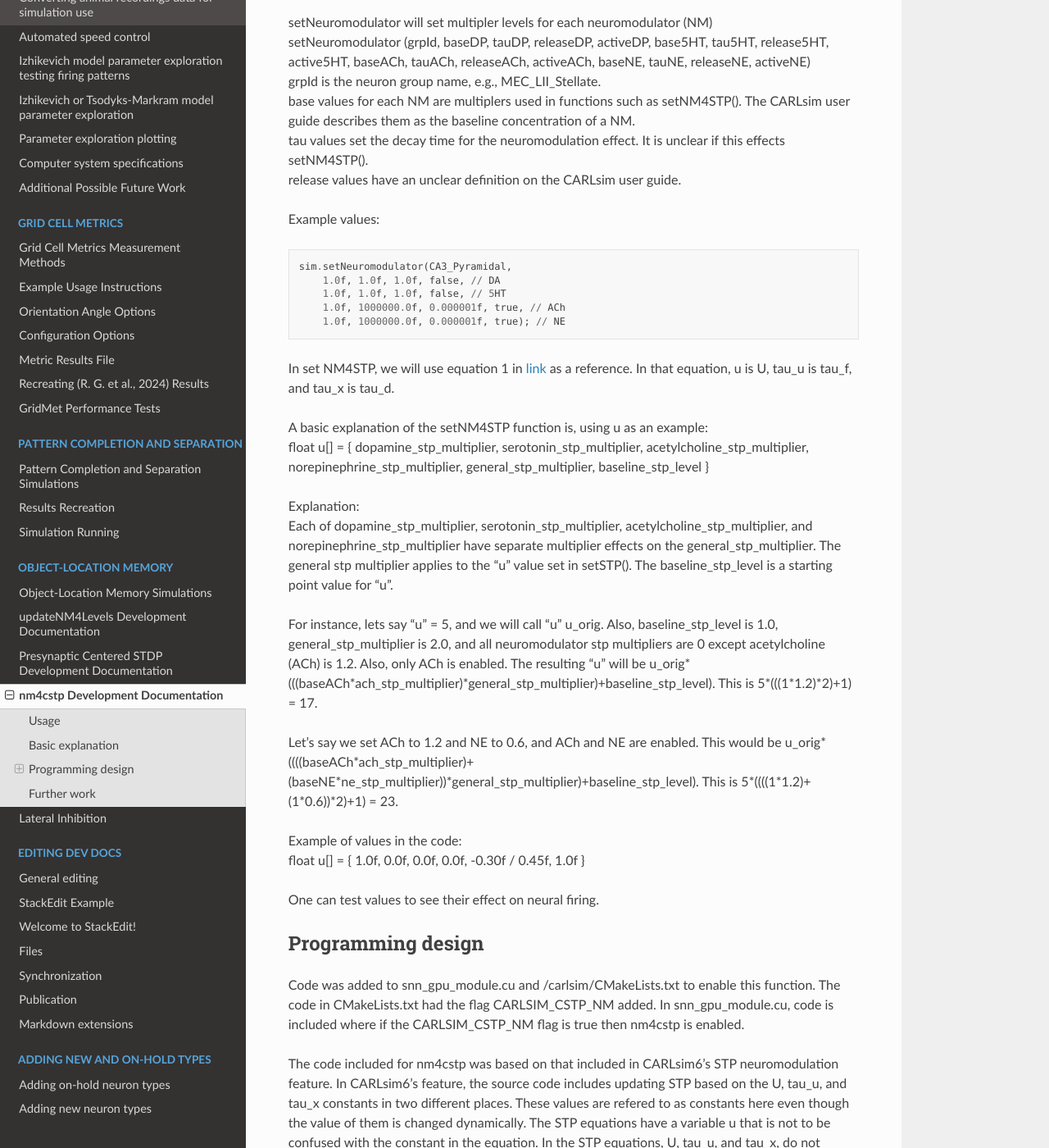
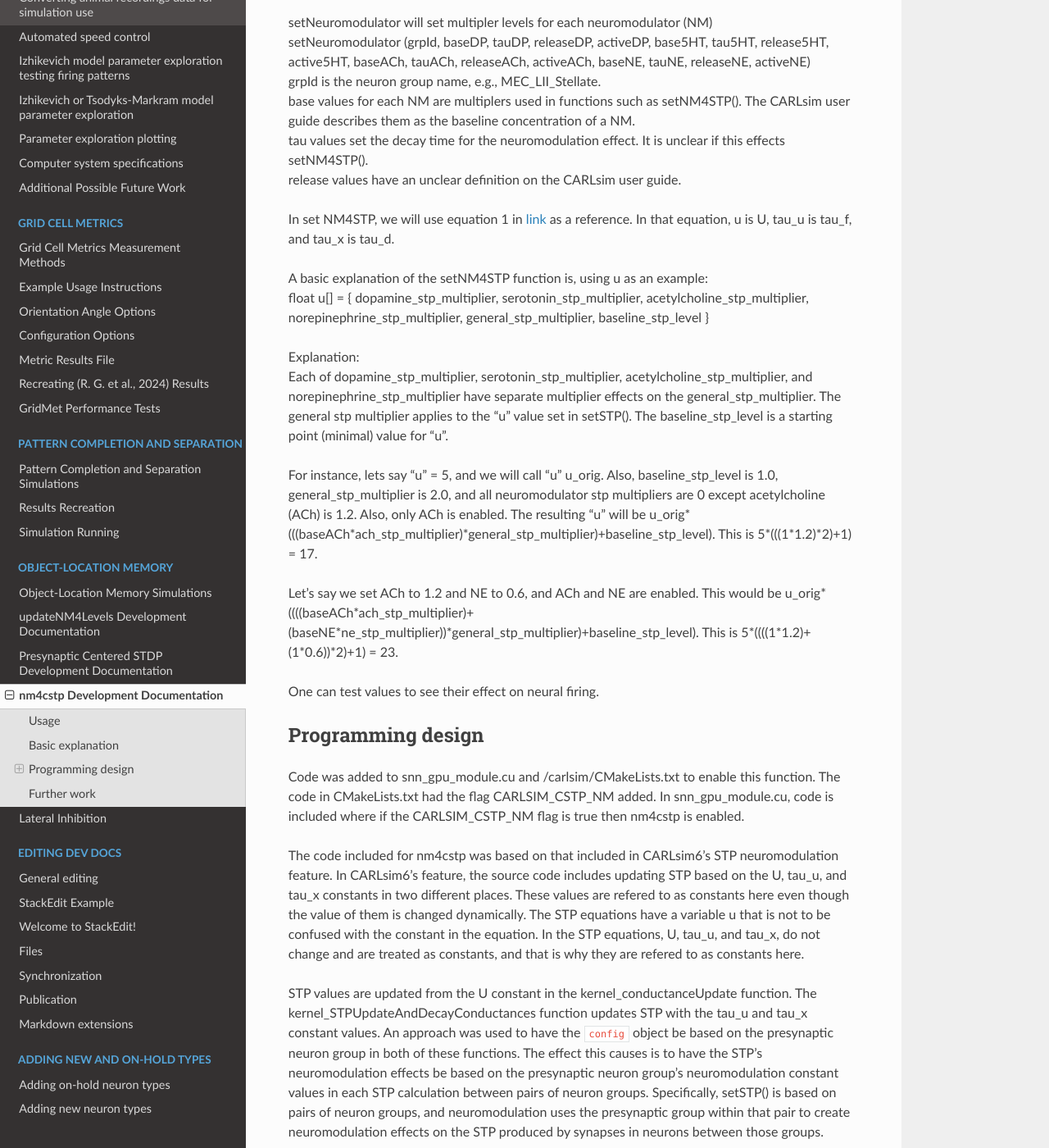
Before and after one commit to Hippocampome-Org/hco_dev_docs, a Sphinx documentation site: the page built from docs/oblomem/nm4cstp.md, in a window 1280 px wide and 1400 px high, scrolled down 1194 px. Shown: the whole window at 82% size. Built offline with Sphinx 7.4.7 and the Read the Docs theme 3.1.0, drawn with Linux system fonts in a browser that asks for light colours.

Commit message:
added to nm4cstp page

````diff
--- a/docs/oblomem/nm4cstp.md
+++ b/docs/oblomem/nm4cstp.md
@@ -39,29 +39,17 @@ setNeuromodulator will set multipler levels for each neuromodulator (NM)
 <br>tau values set the decay time for the neuromodulation effect. It is unclear if this effects setNM4STP().
 <br>release values have an unclear definition on the CARLsim user guide.
 
-Example values:
-```
-sim.setNeuromodulator(CA3_Pyramidal,
-    1.0f, 1.0f, 1.0f, false, // DA
-    1.0f, 1.0f, 1.0f, false, // 5HT
-    1.0f, 1000000.0f, 0.000001f, true, // ACh
-    1.0f, 1000000.0f, 0.000001f, true); // NE
-```
-
 In set NM4STP, we will use equation 1 in [link](http://www.scholarpedia.org/article/Short-term_synaptic_plasticity) as a reference. In that equation, u is U, tau_u is tau_f, and tau_x is tau_d.
 
 A basic explanation of the setNM4STP function is, using u as an example:
 <br>float u\[\] = { dopamine_stp_multiplier, serotonin_stp_multiplier, acetylcholine_stp_multiplier, norepinephrine_stp_multiplier, general_stp_multiplier, baseline_stp_level }
 
 Explanation:
-<br>Each of dopamine_stp_multiplier, serotonin_stp_multiplier, acetylcholine_stp_multiplier, and norepinephrine_stp_multiplier have separate multiplier effects on the general_stp_multiplier. The general stp multiplier applies to the “u” value set in setSTP(). The baseline_stp_level is a starting point value for "u".
+<br>Each of dopamine_stp_multiplier, serotonin_stp_multiplier, acetylcholine_stp_multiplier, and norepinephrine_stp_multiplier have separate multiplier effects on the general_stp_multiplier. The general stp multiplier applies to the “u” value set in setSTP(). The baseline_stp_level is a starting point (minimal) value for "u".
 
 For instance, lets say “u” = 5, and we will call "u" u_orig. Also, baseline_stp_level is 1.0, general_stp_multiplier is 2.0, and all neuromodulator stp multipliers are 0 except acetylcholine (ACh) is 1.2. Also, only ACh is enabled. The resulting “u” will be u_orig*(((baseACh\*ach_stp_multiplier)\*general_stp_multiplier)+baseline_stp_level). This is 5*(((1\*1.2)\*2)+1) = 17.
 
 Let’s say we set ACh to 1.2 and NE to 0.6, and ACh and NE are enabled. This would be u_orig*((((baseACh\*ach_stp_multiplier)+(baseNE\*ne_stp_multiplier))\*general_stp_multiplier)+baseline_stp_level). This is 5*((((1\*1.2)+(1\*0.6))\*2)+1) = 23.
-
-Example of values in the code:
-<br>float u\[\] = { 1.0f, 0.0f, 0.0f, 0.0f, -0.30f / 0.45f, 1.0f }
 
 One can test values to see their effect on neural firing.
 
````
